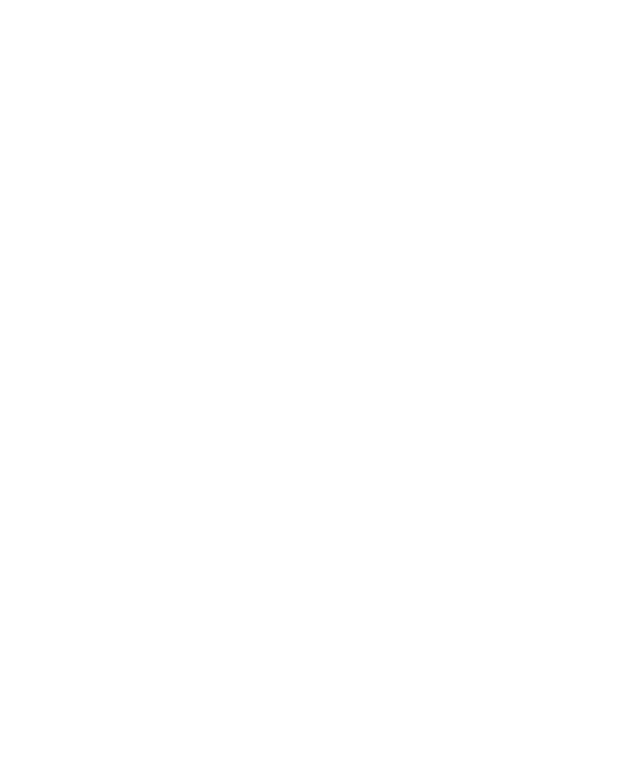
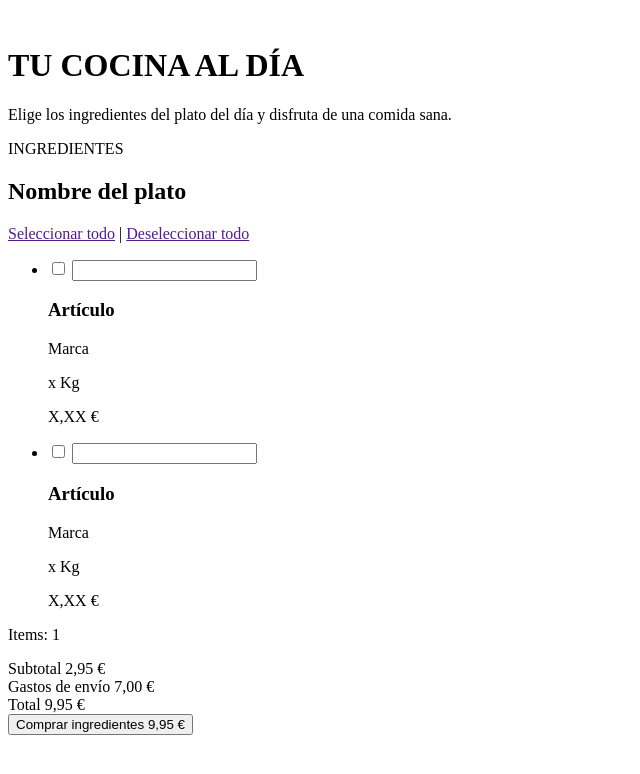
Before and after one commit to Alienah/clarke-fc-risotto-de-setas-Alienah, a plain HTML site: page index.html in a window 1280 px wide. Shown: the whole page, without its empty margins (0-640 px from the left). Drawn offline with Linux system fonts and the light colour scheme.

Commit message:
Add html structure

```diff
--- a/index.html
+++ b/index.html
@@ -8,6 +8,68 @@
   <link rel="stylesheet" href="css/main.css">
 </head>
 <body>
+  <header>
+    <img src="" alt="">
+    <h1>TU COCINA AL DÍA</h1>
+  </header>
+  <main>
+    <div>
+      <div>
+        <p>Elige los ingredientes del plato del día y disfruta de una comida sana.</p>
+      </div>
+      <div>
+        <section>
+          <p>INGREDIENTES</p>
+          <H2>Nombre del plato</H2>
+          <a href="">Seleccionar todo</a> | <a href="">Deseleccionar todo</a>
+        </section>
+        <section>
+          <ul>
+            <li>
+              <div>
+                <input type="checkbox" name="" value="">
+                <input type="text">
+                <div>
+                  <h3>Artículo</h3>
+                  <p>Marca</p>
+                  <p>x Kg</p>
+                </div>
+                <p>X,XX €</p>
+              </div>
+            </li>
+            <li>
+              <div>
+                <input type="checkbox" name="" value="">
+                <input type="text">
+                <div>
+                  <h3>Artículo</h3>
+                  <p>Marca</p>
+                  <p>x Kg</p>
+                </div>
+                <p>X,XX €</p>
+              </div>
+            </li>
+          </ul>
+        </section>
+        <section>
+          <p>Items: <span>1</span></p>
+          <div>
+            <span>Subtotal</span>
+            <span>2,95 €</span>
+          </div>
+          <div>
+            <span>Gastos de envío</span>
+            <span>7,00 €</span>
+          </div>
+          <div>
+            <span>Total</span>
+            <span>9,95 €</span>
+          </div>
+          <button type="submit" name="button">Comprar ingredientes <span>9,95 €</span></button>
+        </section>
+      </div>
+    </div>
+  </main>
 
   <script type="text/javascript" src="js/main.js" charset="utf-8"></script>
 </body>
```
